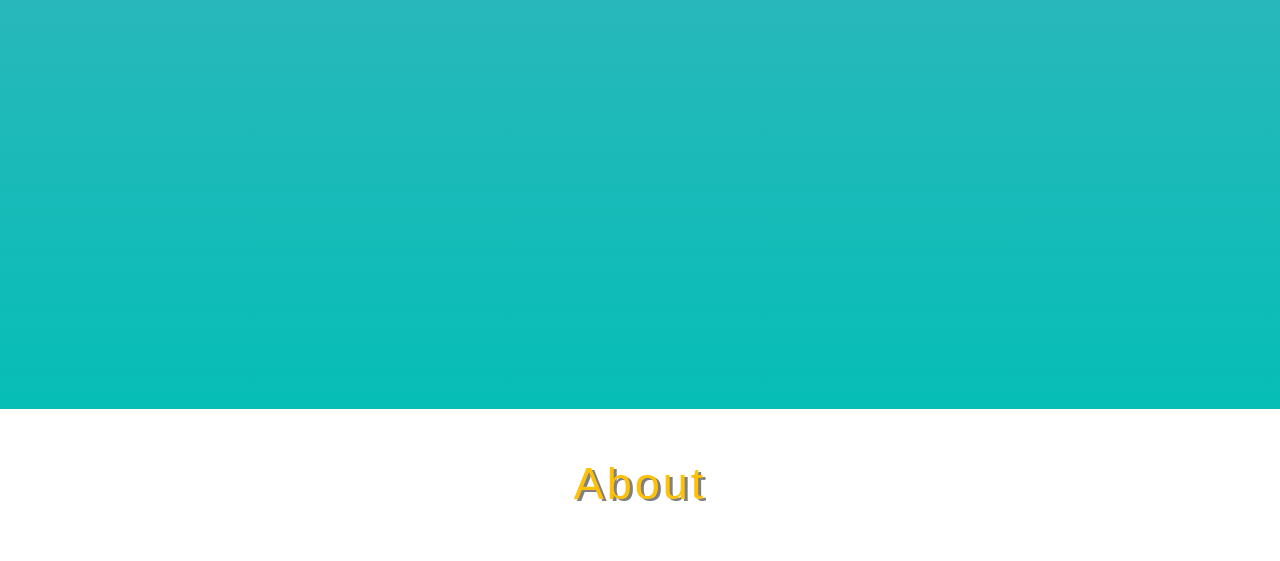
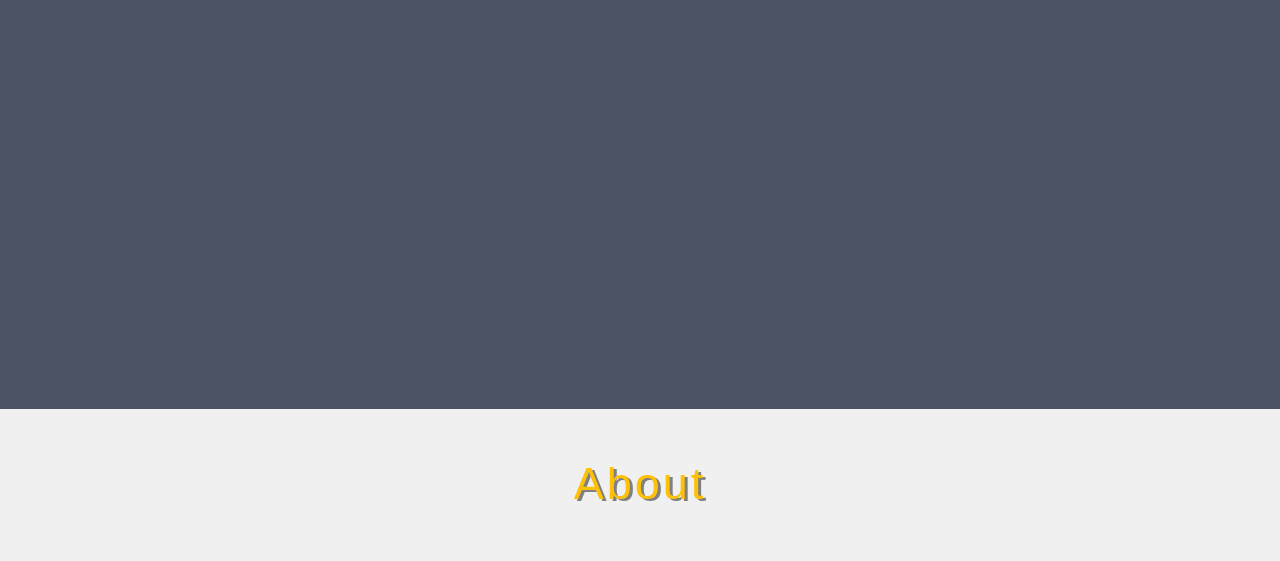
Before and after one commit to ryanthnguyen/PortfolioWebsite, a plain HTML site: page index.html in a window 1280 px wide. Shown: the part 391-952 px from the top of the page. Drawn offline with nearby package versions, Linux system fonts and the light colour scheme.

Commit message:
Updated colors

```diff
--- a/index.css
+++ b/index.css
@@ -3,6 +3,7 @@ html, body {
   padding: 0% !important;
   height: 100% !important;
   min-height: 100%;
+  background: #F0F0F0;
 }
 
 nav {
@@ -40,9 +41,7 @@ h1 {
 }
 
 .top {
-  background: #06beb6;  /* fallback for old browsers */
-  background: -webkit-linear-gradient(to bottom, #48b1bf, #06beb6);  /* Chrome 10-25, Safari 5.1-6 */
-  background: linear-gradient(to bottom, #48b1bf, #06beb6); /* W3C, IE 10+/ Edge, Firefox 16+, Chrome 26+, Opera 12+, Safari 7+ */
+  background: #4C5364;  /* fallback for old browsers */
   background-size: cover;
   height: 100% !important;
   width: 100% !important;
@@ -51,7 +50,10 @@ h1 {
 
 .AboutSection {
   height: 50%;
-  background: white;
+  background: #F0F0F0;
+  margin: 0;
+  padding: 0;
+  border: 0;
 }
 
 .paragraph {
--- a/index.html
+++ b/index.html
@@ -37,7 +37,7 @@
       </div>
     </section>
     <section class="AboutSection">
-      <div class="paragraph">
+      <div class="AboutSection">
         <h1 class="text-center mt-5 text-warning" id="header">About</h1>
         <p class="text-secondary mt-5 ml-5">I am a Junior at the University of memphis, I have a passion for coding when I started out in my senior year. Whenever I have free time, I like to explore subjects such as virtual reality, app development, and full stack
       </div>
```
